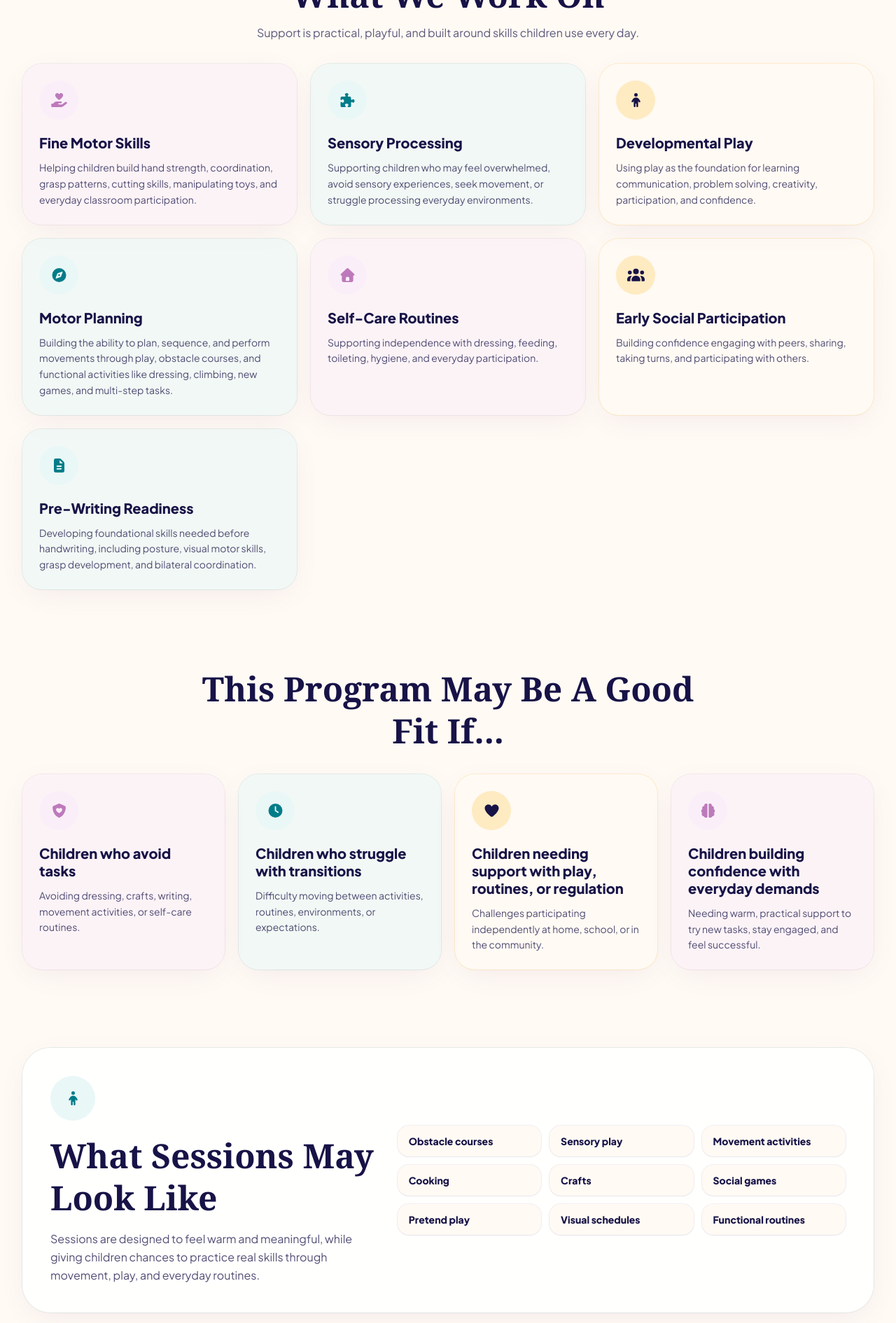
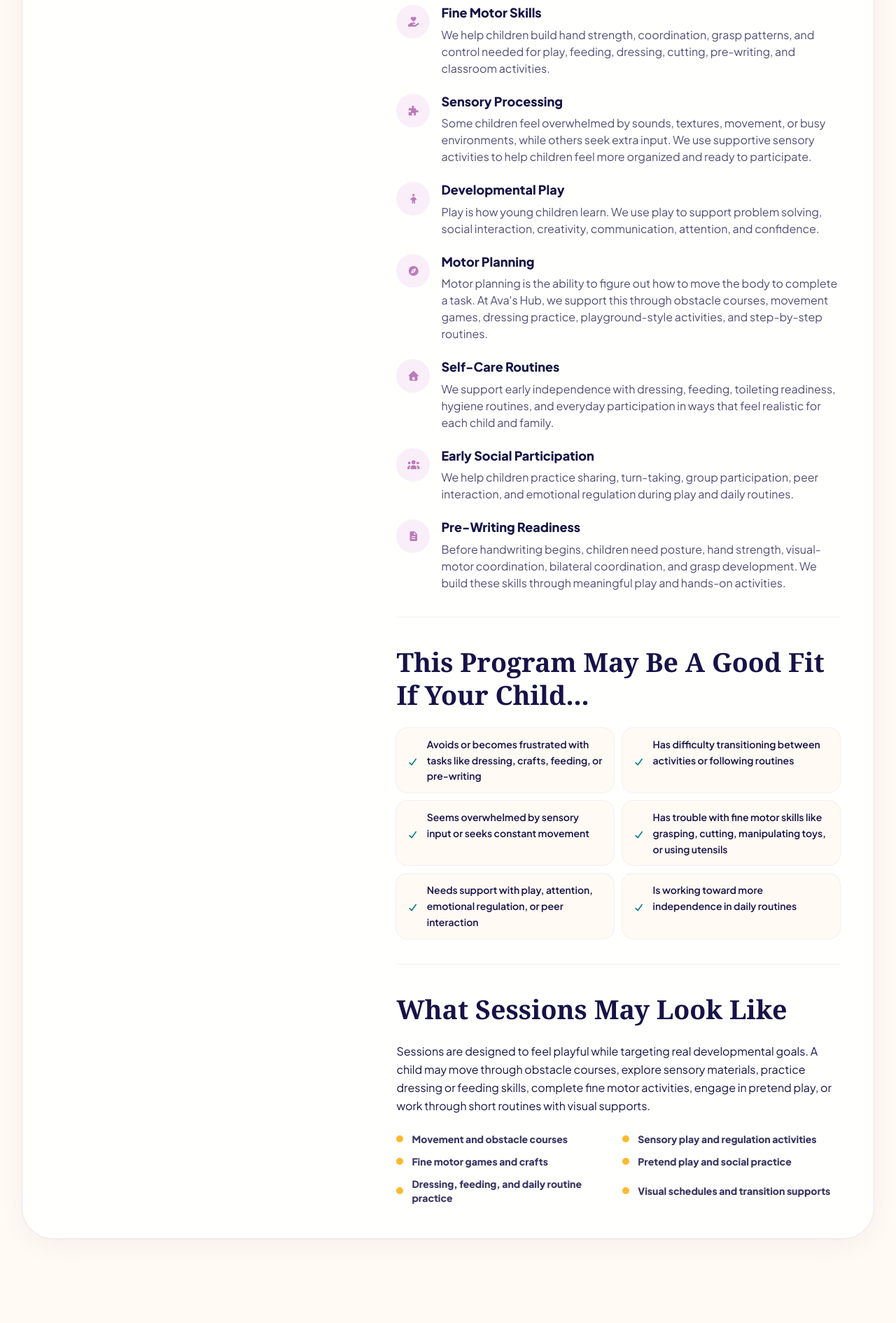
Before and after one commit to tasawur1/AvashubNJ, a Next.js app: page /programs/kids in a window 1280 px wide. Shown: the part 820-2710 px from the top of the page at 70% size. Built offline with nearby package versions, Linux system fonts and the light colour scheme.

Commit message:
Refine Kids program detail layout

```diff
--- a/src/app/programs/kids/page.tsx
+++ b/src/app/programs/kids/page.tsx
@@ -16,112 +16,66 @@ export const metadata: Metadata = {
   alternates: { canonical: "/programs/kids" },
 };
 
-type Tone = "purple" | "teal" | "gold";
-
-type DetailCard = {
+type GuideItem = {
   icon: IconName;
   title: string;
   text: string;
-  tone: Tone;
 };
 
-const toneStyles = {
-  purple: {
-    icon: "bg-brand-lavender text-brand-purple-bright",
-    card: "bg-brand-lavender/55 ring-brand-purple-deep/10",
-  },
-  teal: {
-    icon: "bg-brand-teal-light text-brand-teal",
-    card: "bg-brand-teal-light/60 ring-brand-teal/10",
-  },
-  gold: {
-    icon: "bg-brand-gold/25 text-brand-navy",
-    card: "bg-brand-gold/12 ring-brand-gold/20",
-  },
-} satisfies Record<Tone, Record<string, string>>;
-
-const workOnCards: DetailCard[] = [
+const workOnItems: GuideItem[] = [
   {
     icon: "handHeart",
     title: "Fine Motor Skills",
-    tone: "purple",
-    text: "Helping children build hand strength, coordination, grasp patterns, cutting skills, manipulating toys, and everyday classroom participation.",
+    text: "We help children build hand strength, coordination, grasp patterns, and control needed for play, feeding, dressing, cutting, pre-writing, and classroom activities.",
   },
   {
     icon: "puzzlePiece",
     title: "Sensory Processing",
-    tone: "teal",
-    text: "Supporting children who may feel overwhelmed, avoid sensory experiences, seek movement, or struggle processing everyday environments.",
+    text: "Some children feel overwhelmed by sounds, textures, movement, or busy environments, while others seek extra input. We use supportive sensory activities to help children feel more organized and ready to participate.",
   },
   {
     icon: "child",
     title: "Developmental Play",
-    tone: "gold",
-    text: "Using play as the foundation for learning communication, problem solving, creativity, participation, and confidence.",
+    text: "Play is how young children learn. We use play to support problem solving, social interaction, creativity, communication, attention, and confidence.",
   },
   {
     icon: "compass",
     title: "Motor Planning",
-    tone: "teal",
-    text: "Building the ability to plan, sequence, and perform movements through play, obstacle courses, and functional activities like dressing, climbing, new games, and multi-step tasks.",
+    text: "Motor planning is the ability to figure out how to move the body to complete a task. At Ava's Hub, we support this through obstacle courses, movement games, dressing practice, playground-style activities, and step-by-step routines.",
   },
   {
     icon: "home",
     title: "Self-Care Routines",
-    tone: "purple",
-    text: "Supporting independence with dressing, feeding, toileting, hygiene, and everyday participation.",
+    text: "We support early independence with dressing, feeding, toileting readiness, hygiene routines, and everyday participation in ways that feel realistic for each child and family.",
   },
   {
     icon: "community",
     title: "Early Social Participation",
-    tone: "gold",
-    text: "Building confidence engaging with peers, sharing, taking turns, and participating with others.",
+    text: "We help children practice sharing, turn-taking, group participation, peer interaction, and emotional regulation during play and daily routines.",
   },
   {
     icon: "resources",
     title: "Pre-Writing Readiness",
-    tone: "teal",
-    text: "Developing foundational skills needed before handwriting, including posture, visual motor skills, grasp development, and bilateral coordination.",
+    text: "Before handwriting begins, children need posture, hand strength, visual-motor coordination, bilateral coordination, and grasp development. We build these skills through meaningful play and hands-on activities.",
   },
 ];
 
-const fitCards: DetailCard[] = [
-  {
-    icon: "shieldHeart",
-    title: "Children who avoid tasks",
-    tone: "purple",
-    text: "Avoiding dressing, crafts, writing, movement activities, or self-care routines.",
-  },
-  {
-    icon: "clock",
-    title: "Children who struggle with transitions",
-    tone: "teal",
-    text: "Difficulty moving between activities, routines, environments, or expectations.",
-  },
-  {
-    icon: "heart",
-    title: "Children needing support with play, routines, or regulation",
-    tone: "gold",
-    text: "Challenges participating independently at home, school, or in the community.",
-  },
-  {
-    icon: "brain",
-    title: "Children building confidence with everyday demands",
-    tone: "purple",
-    text: "Needing warm, practical support to try new tasks, stay engaged, and feel successful.",
-  },
+const goodFitItems = [
+  "Avoids or becomes frustrated with tasks like dressing, crafts, feeding, or pre-writing",
+  "Has difficulty transitioning between activities or following routines",
+  "Seems overwhelmed by sensory input or seeks constant movement",
+  "Has trouble with fine motor skills like grasping, cutting, manipulating toys, or using utensils",
+  "Needs support with play, attention, emotional regulation, or peer interaction",
+  "Is working toward more independence in daily routines",
 ];
 
-const sessionActivities = [
-  "Obstacle courses",
-  "Sensory play",
-  "Movement activities",
-  "Cooking",
-  "Crafts",
-  "Social games",
-  "Pretend play",
-  "Visual schedules",
-  "Functional routines",
+const sessionItems = [
+  "Movement and obstacle courses",
+  "Sensory play and regulation activities",
+  "Fine motor games and crafts",
+  "Pretend play and social practice",
+  "Dressing, feeding, and daily routine practice",
+  "Visual schedules and transition supports",
 ];
 
 const otherPrograms = [
@@ -145,6 +99,41 @@ const otherPrograms = [
   },
 ];
 
+function GuideSection({
+  title,
+  children,
+}: {
+  title: string;
+  children: React.ReactNode;
+}) {
+  return (
+    <section className="border-t border-brand-purple-deep/10 pt-8 lg:pt-10">
+      <h2 className="font-serif text-[clamp(1.7rem,5vw,2.35rem)] font-semibold leading-tight text-brand-navy">
+        {title}
+      </h2>
+      <div className="mt-6">{children}</div>
+    </section>
+  );
+}
+
+function WorkOnItem({ item }: { item: GuideItem }) {
+  return (
+    <div className="grid gap-4 sm:grid-cols-[3rem_1fr]">
+      <span className="flex h-12 w-12 items-center justify-center rounded-full bg-brand-lavender text-brand-purple-bright">
+        <Icon name={item.icon} size="sm" />
+      </span>
+      <div>
+        <h3 className="text-lg font-extrabold leading-tight text-brand-navy">
+          {item.title}
+        </h3>
+        <p className="mt-2 text-sm leading-relaxed text-brand-navy/75 lg:text-base">
+          {item.text}
+        </p>
+      </div>
+    </div>
+  );
+}
+
 function SectionHeading({
   title,
   subtitle,
@@ -163,26 +152,6 @@ function SectionHeading({
         </p>
       ) : null}
     </div>
-  );
-}
-
-function DetailCard({ card }: { card: DetailCard }) {
-  return (
-    <article
-      className={`h-full rounded-[1.75rem] p-6 shadow-card ring-1 ${toneStyles[card.tone].card}`}
-    >
-      <span
-        className={`flex h-14 w-14 items-center justify-center rounded-full ${toneStyles[card.tone].icon}`}
-      >
-        <Icon name={card.icon} size="lg" />
-      </span>
-      <h3 className="mt-5 text-xl font-extrabold leading-tight text-brand-navy">
-        {card.title}
-      </h3>
-      <p className="mt-3 text-sm leading-relaxed text-brand-navy/75">
-        {card.text}
-      </p>
-    </article>
   );
 }
 
@@ -211,9 +180,11 @@ export default function KidsProgramPage() {
 
       <section className="pb-10 lg:pb-14" aria-labelledby="kids-program-heading">
         <SectionContainer>
-          <div className="grid gap-6 lg:grid-cols-[0.4fr_0.6fr] lg:items-stretch lg:gap-8">
-            <div className="overflow-hidden rounded-[2rem] bg-brand-teal-light shadow-card ring-1 ring-brand-teal/10 lg:rounded-[2.5rem]">
-              <div className="relative aspect-[4/3] lg:h-full lg:min-h-[31rem]">
+          <article className="overflow-hidden rounded-[2.25rem] bg-white/95 shadow-card ring-1 ring-brand-purple-deep/10 lg:rounded-[2.75rem]">
+            <div className="grid gap-0 lg:grid-cols-[0.4fr_0.6fr] lg:items-start">
+              <div className="p-4 pb-0 lg:p-6 lg:pr-0">
+                <div className="overflow-hidden rounded-[1.75rem] bg-brand-teal-light ring-1 ring-brand-teal/10 lg:sticky lg:top-24">
+                  <div className="relative aspect-[4/3] lg:aspect-[4/5]">
                     <PlaceholderImage
                       src={programsImages.kidsProgramImage}
                       alt="Kids Program at Ava's Hub"
@@ -224,8 +195,10 @@ export default function KidsProgramPage() {
                     />
                   </div>
                 </div>
+              </div>
 
-            <div className="rounded-[2rem] bg-white/95 p-6 shadow-card ring-1 ring-brand-purple-deep/10 lg:rounded-[2.5rem] lg:p-10 xl:p-12">
+              <div className="space-y-9 p-6 lg:p-10 xl:p-12">
+                <header>
                   <p className="inline-flex rounded-full bg-brand-lavender px-4 py-2 text-sm font-extrabold text-brand-purple-bright">
                     Ages 3-7
                   </p>
@@ -239,10 +212,14 @@ export default function KidsProgramPage() {
                     Building confidence through play, movement, and meaningful
                     everyday experiences.
                   </p>
-              <p className="mt-6 max-w-2xl text-base leading-relaxed text-brand-navy/82 lg:text-lg">
-                Play-based occupational therapy support that helps young
-                children build the foundation for confidence, curiosity,
-                regulation, and everyday independence.
+                  <p className="mt-6 max-w-3xl text-base leading-relaxed text-brand-navy/82 lg:text-lg">
+                    At Ava&apos;s Hub, our Kids Program uses play-based
+                    occupational therapy to help young children build the skills
+                    they need for everyday life. Sessions are designed to feel
+                    fun, supportive, and meaningful while helping children
+                    develop confidence, regulation, motor skills, independence,
+                    and early participation at home, in school, and in the
+                    community.
                   </p>
                   <div className="mt-8 flex flex-col gap-3 sm:flex-row sm:flex-wrap">
                     <CTAButton href="/contact" className="sm:min-w-[14rem]">
@@ -256,68 +233,58 @@ export default function KidsProgramPage() {
                       Start Intake
                     </CTAButton>
                   </div>
+                </header>
+
+                <GuideSection title="What We Work On">
+                  <div className="space-y-6">
+                    {workOnItems.map((item) => (
+                      <WorkOnItem key={item.title} item={item} />
+                    ))}
+                  </div>
+                </GuideSection>
+
+                <GuideSection title="This Program May Be A Good Fit If Your Child...">
+                  <ul className="grid gap-3 lg:grid-cols-2">
+                    {goodFitItems.map((item) => (
+                      <li
+                        key={item}
+                        className="flex gap-3 rounded-2xl bg-[#fffaf4] px-4 py-3 text-sm font-semibold leading-relaxed text-brand-navy/78 ring-1 ring-brand-purple-deep/10"
+                      >
+                        <Icon
+                          name="check"
+                          className="mt-1 shrink-0 text-brand-teal"
+                          size="sm"
+                        />
+                        <span>{item}</span>
+                      </li>
+                    ))}
+                  </ul>
+                </GuideSection>
+
+                <GuideSection title="What Sessions May Look Like">
+                  <p className="max-w-3xl text-base leading-relaxed text-brand-navy/78">
+                    Sessions are designed to feel playful while targeting real
+                    developmental goals. A child may move through obstacle
+                    courses, explore sensory materials, practice dressing or
+                    feeding skills, complete fine motor activities, engage in
+                    pretend play, or work through short routines with visual
+                    supports.
+                  </p>
+                  <ul className="mt-6 grid gap-3 sm:grid-cols-2">
+                    {sessionItems.map((item) => (
+                      <li
+                        key={item}
+                        className="flex items-center gap-3 text-sm font-extrabold text-brand-navy/85"
+                      >
+                        <span className="h-2.5 w-2.5 shrink-0 rounded-full bg-brand-gold" />
+                        {item}
+                      </li>
+                    ))}
+                  </ul>
+                </GuideSection>
               </div>
             </div>
-        </SectionContainer>
-      </section>
-
-      <section className="py-10 lg:py-14" aria-labelledby="work-on-heading">
-        <SectionContainer>
-          <SectionHeading
-            title="What We Work On"
-            subtitle="Support is practical, playful, and built around skills children use every day."
-          />
-          <div className="mt-8 grid gap-5 sm:grid-cols-2 xl:grid-cols-3">
-            {workOnCards.map((card) => (
-              <DetailCard key={card.title} card={card} />
-            ))}
-          </div>
-        </SectionContainer>
-      </section>
-
-      <section className="py-10 lg:py-14" aria-labelledby="good-fit-heading">
-        <SectionContainer>
-          <SectionHeading title="This Program May Be A Good Fit If..." />
-          <div className="mt-8 grid gap-5 md:grid-cols-2 xl:grid-cols-4">
-            {fitCards.map((card) => (
-              <DetailCard key={card.title} card={card} />
-            ))}
-          </div>
-        </SectionContainer>
-      </section>
-
-      <section className="py-10 lg:py-14" aria-labelledby="sessions-heading">
-        <SectionContainer>
-          <div className="rounded-[2rem] bg-white/95 p-6 shadow-card ring-1 ring-brand-teal/10 lg:rounded-[2.5rem] lg:p-10">
-            <div className="grid gap-8 lg:grid-cols-[0.42fr_0.58fr] lg:items-center">
-              <div>
-                <span className="flex h-16 w-16 items-center justify-center rounded-full bg-brand-teal-light text-brand-teal">
-                  <Icon name="child" size="lg" />
-                </span>
-                <h2
-                  id="sessions-heading"
-                  className="mt-5 font-serif text-[clamp(2rem,6vw,3rem)] font-semibold leading-tight text-brand-navy"
-                >
-                  What Sessions May Look Like
-                </h2>
-                <p className="mt-4 text-base leading-relaxed text-brand-navy/75">
-                  Sessions are designed to feel warm and meaningful, while
-                  giving children chances to practice real skills through
-                  movement, play, and everyday routines.
-                </p>
-              </div>
-              <div className="grid gap-3 sm:grid-cols-2 xl:grid-cols-3">
-                {sessionActivities.map((activity) => (
-                  <div
-                    key={activity}
-                    className="rounded-2xl bg-[#fffaf4] px-4 py-3 text-sm font-extrabold text-brand-navy shadow-sm ring-1 ring-brand-purple-deep/10"
-                  >
-                    {activity}
-                  </div>
-                ))}
-              </div>
-            </div>
-          </div>
+          </article>
         </SectionContainer>
       </section>
 
```
Lines whose indentation alone changed are shown as unchanged.
